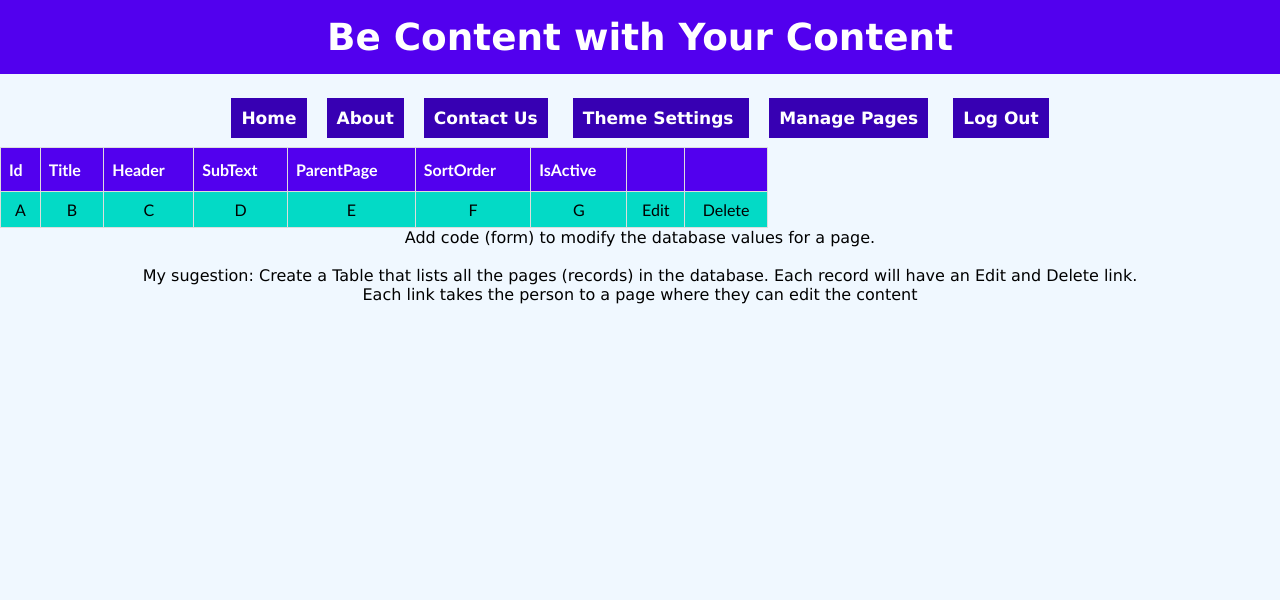
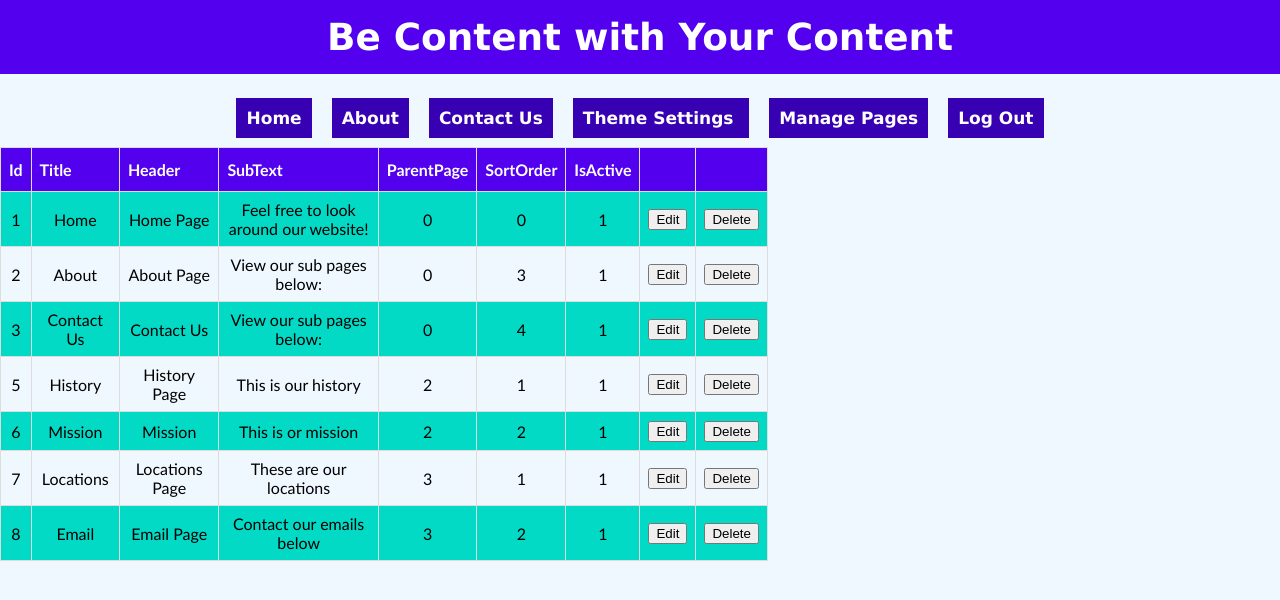
Before and after one commit to WistyDagel/BeContent, a PHP site: page /ManagePages.php in a window 1280 px wide. Shown: the top 600 px of the page. Run offline with PHP 8.4, Linux system fonts and the light colour scheme; the visitor is signed in with stand-in values (Sample User, id 1); data comes from the database, SQL or seed files in the repository.

Commit message:
table generates page data on ManagePages.php

```diff
--- a/ManagePages.php
+++ b/ManagePages.php
@@ -1,15 +1,24 @@
 <?php
 include_once "MyHeader.php";
 
+// Use this page to change the value of a page
+
+// Prevent non-admins fom accessing the pages
 include_once 'Helper.php';
 if(!Auth()) {
     Redirect('index.php');
 }
 
-// Use this page to change the value of a page
+// Get pages from database
+$dbConn = ConnGet();
+$pages = MyPagesAllGet($dbConn);
 
 ?>
 
+<!-- Form to send POST data -->
+<form method="post">
+
+<!-- Beginning of pages table and table headers -->
 <table>
 <tr>
     <th>Id</th>
@@ -22,25 +31,30 @@ if(!Auth()) {
     <th></th>
     <th></th>
 </tr>
-    <tr>
-        <td>A</td>
-        <td>B</td>
-        <td>C</td>
-        <td>D</td>
-        <td>E</td>
-        <td>F</td>
-        <td>G</td>
-        <td>Edit</td>
-        <td>Delete</td>
-    </tr>
+
+<?php
+
+// Generate table row for each page
+while ($page = mysqli_fetch_array($pages)) {
+    echo '<tr>';
+    echo '<td>' . $page['id'] . '</td>';
+    echo '<td>' . $page['Title'] . '</td>';
+    echo '<td>' . $page['Header'] . '</td>';
+    echo '<td>' . $page['SubText'] . '</td>';
+    echo '<td>' . $page['ParentPage'] . '</td>';
+    echo '<td>' . $page['SortOrder'] . '</td>';
+    echo '<td>' . $page['isActive'] . '</td>';
+    echo '<td><input type="submit" name="edit" value="Edit" /></td>';
+    echo '<td><input type="submit" name="delete" value="Delete" /></td>';
+    echo '</tr>';
+}
+
+?>
+
+<!-- Close tags -->
 </table>
 
-Add code (form) to modify the database values for a page.
-<br />
-<br />
-My sugestion: Create a Table that lists all the pages (records) in the database. Each record will have an Edit and Delete link.
-<br />
-Each link takes the person to a page where they can edit the content
+</form>
 
 <?php
 include_once "MyHeader.php";
--- a/MyHeader.php
+++ b/MyHeader.php
@@ -71,21 +71,17 @@ $recordset = MyPagesGet($myDbConn, 0);
 MenuDisplay($recordset);
 mysqli_free_result($recordset);
 
-?>
-    <!-- Add a link for the custom settings -->
-    <a href="ThemeSettings.php">Theme Settings </a>
-
-<?php
-
 // Add a Admin link if. . .
 // $_SESSION["isAdmin"] = 1; // Cheat - Do not do this in your code.
 if (isset($_SESSION["username"])) {
     if (Auth()) {
-        echo '  <a href="ManagePages.php">Manage Pages</a>';
+        // Add a link for the custom settings
+        echo '<a href="ThemeSettings.php">Theme Settings </a>';
+        echo '<a href="ManagePages.php">Manage Pages</a>';
     }
-    echo '  <a href="Logout.php">Log Out</a>';
+    echo '<a href="Logout.php">Log Out</a>';
 } else {
-    echo '  <a href="Login.php">Log In</a>';
+    echo '<a href="Login.php">Log In</a>';
 }
 
 
--- a/ThemeSettings.php
+++ b/ThemeSettings.php
@@ -1,6 +1,10 @@
 <?php
 include_once "MyHeader.php";
 include_once "Helper.php";
+
+if(!Auth()) {
+    Redirect('index.php');
+}
 
 //Retrieves the current value of the ChangeTheme based on the user selection
 if ($_POST) {
--- a/dbConnector.php
+++ b/dbConnector.php
@@ -51,9 +51,8 @@ return $return;
 
 // ///////////////////////////////////////////////////
 // Get all the page records
-function MyPageremove($dbConn, $Id) {
-
-    // Never delete a page. set it to incative
+function PageRemove($dbConn, $Id) {
+    // Set page to inActive
     $query = "Update FROM WebElements set isActive = 0 where id = " . $Id;
 
     return @mysqli_query($dbConn, $query);
```
Lines whose indentation alone changed are shown as unchanged.
